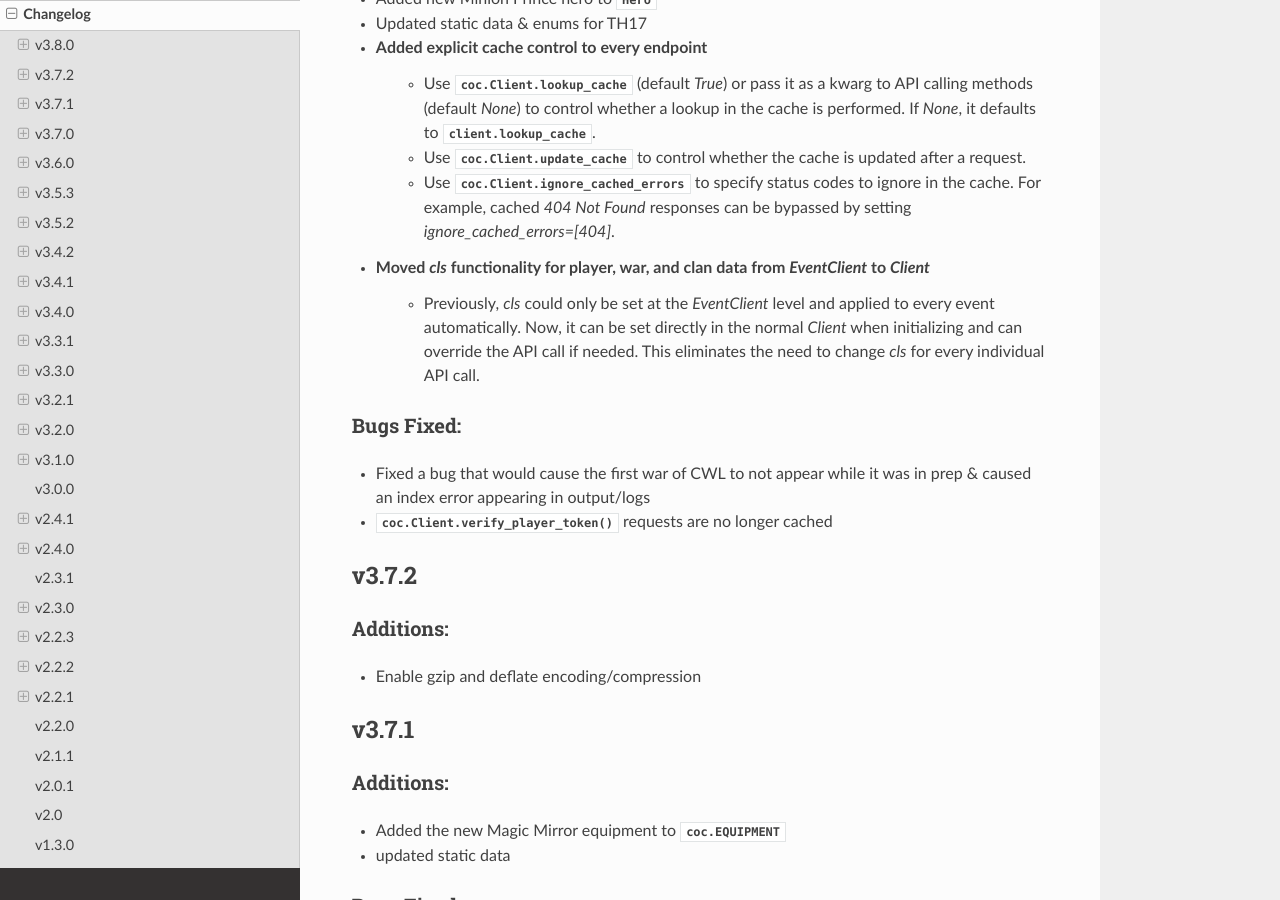
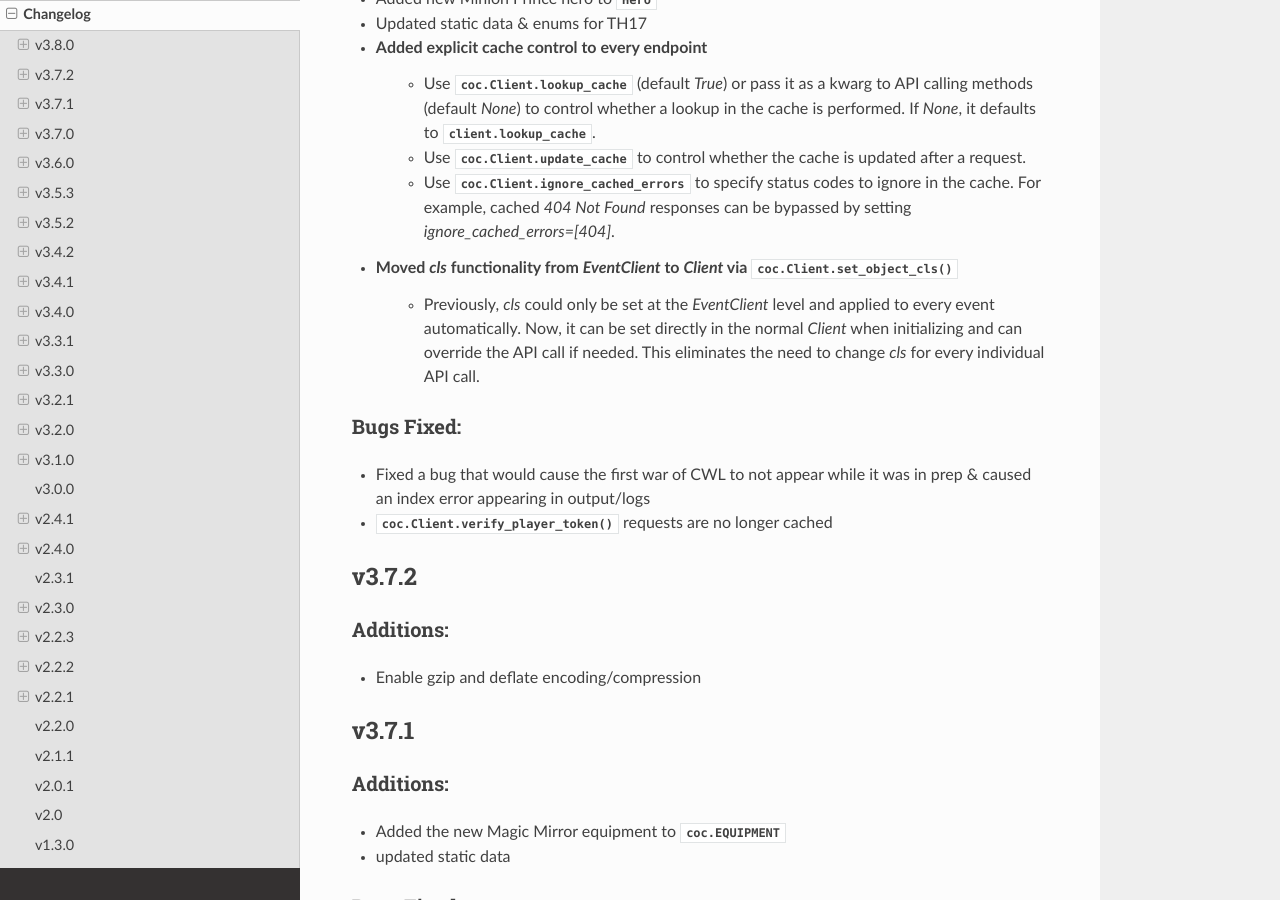
Before and after one commit to mathsman5133/coc.py, a Sphinx documentation site: the page built from docs/miscellaneous/changelog.rst, in a window 1280 px wide and 900 px high, scrolled down 401 px. Built offline with Sphinx 7.4.7 and the Read the Docs theme 3.1.0, drawn with Linux system fonts in a browser that asks for light colours.

Commit message:
update changelog

```diff
--- a/docs/miscellaneous/changelog.rst
+++ b/docs/miscellaneous/changelog.rst
@@ -20,7 +20,7 @@ Additions:
    - Use :attr:`coc.Client.lookup_cache` (default `True`) or pass it as a kwarg to API calling methods (default `None`) to control whether a lookup in the cache is performed. If `None`, it defaults to :attr:`client.lookup_cache`.
    - Use :attr:`coc.Client.update_cache` to control whether the cache is updated after a request.
    - Use :attr:`coc.Client.ignore_cached_errors` to specify status codes to ignore in the cache. For example, cached `404 Not Found` responses can be bypassed by setting `ignore_cached_errors=[404]`.
-- Moved `cls` functionality for player, war, and clan data from `EventClient` to `Client`
+- Moved `cls` functionality from `EventClient` to `Client` via :func:`coc.Client.set_object_cls`
    - Previously, `cls` could only be set at the `EventClient` level and applied to every event automatically. Now, it can be set directly in the normal `Client` when initializing and can override the API call if needed. This eliminates the need to change `cls` for every individual API call.
 
 Bugs Fixed:
```
